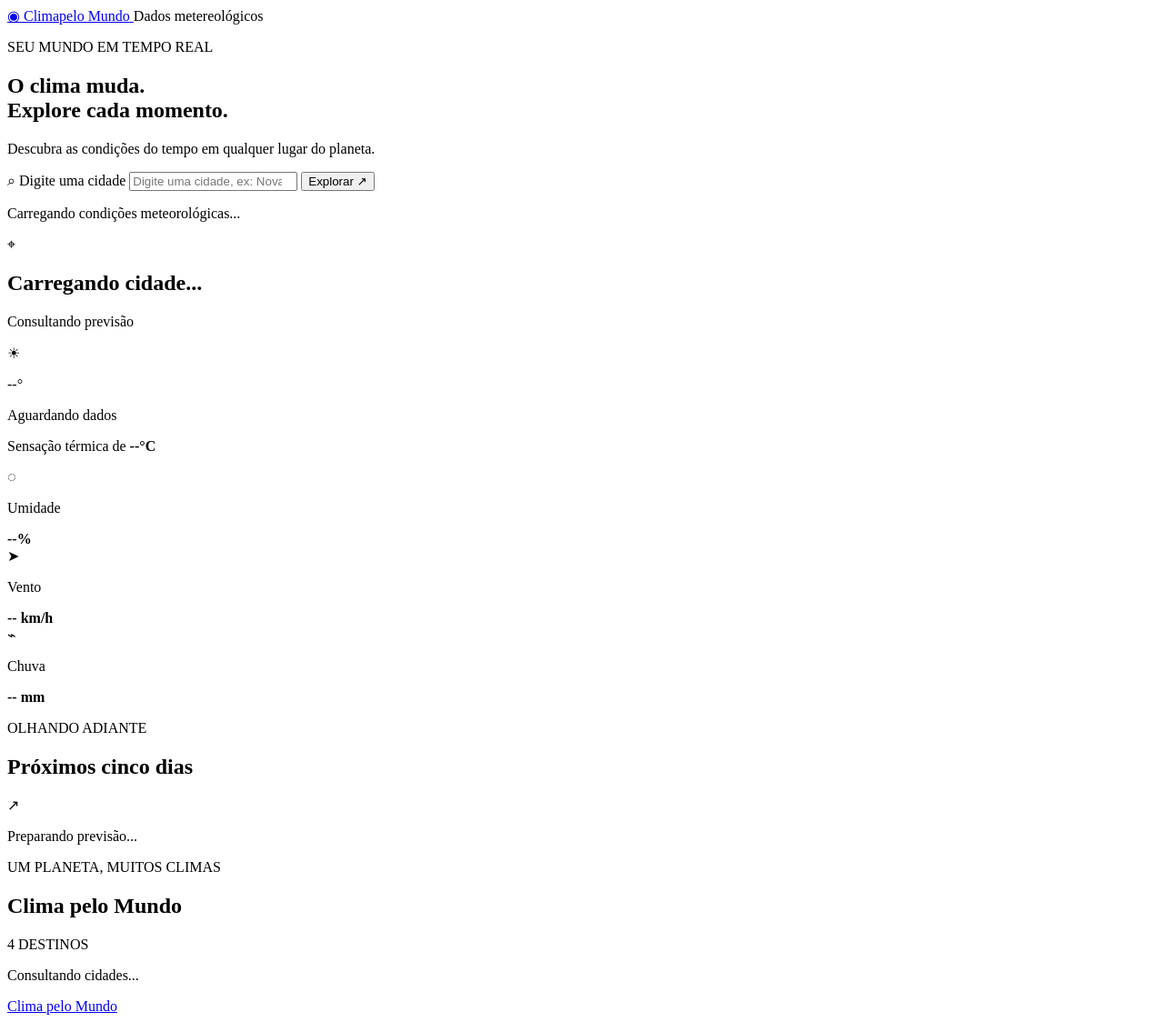
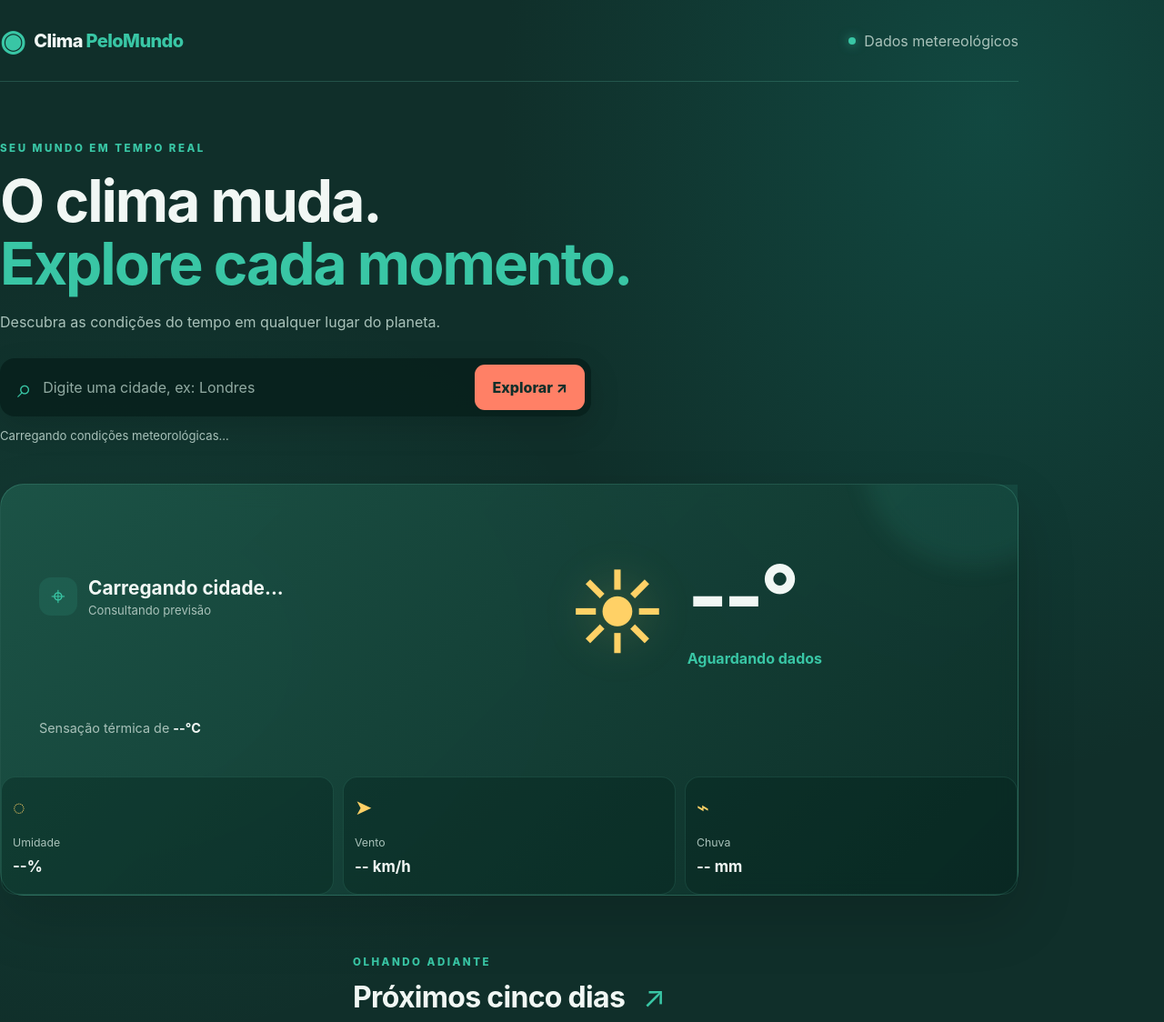
Before and after one commit to LucasGCSilva81/previsao-do-tempo, a plain HTML site: page index.html in a window 1280 px wide. Shown: the top 1124 px of the page at 91% size. Drawn offline with Linux system fonts and the light colour scheme.

Commit message:
Ajustes html, correcao de classes. Aplicado parte da estilizacao.

```diff
--- a/index.html
+++ b/index.html
@@ -25,7 +25,7 @@
 
             <a href="#" class="marca" aria-label="ClimaTempo - início">
                 <span class="marca-icone">◉</span>
-                <span>Clima<span class="marca-raio">pelo Mundo</span></span>
+                <span>Clima<span class="marca-raio"> PeloMundo</span></span>
             </a>
             <span class="status-aovivo">
                 <span class="status-dados"></span>Dados metereológicos</span>
@@ -38,16 +38,16 @@
                 <h1>O clima muda.<br> <span>Explore cada momento.</span></h1>
                 <p class="texto-introducao">Descubra as condições do tempo em qualquer lugar do planeta.</p>
 
-                <form class="pesquisa-fomr" id="pesquisaForm">
+                <form class="pesquisa-form" id="pesquisaForm">
 
                     <span class="pesquisa-icone" aria-hidden="true">⌕</span>
                     <label class="apenas" for="entradaCidade">Digite uma cidade</label>
-                    <input id="entradaCidade" type="search" placeholder="Digite uma cidade, ex: Nova Iorque"
+                    <input id="entradaCidade" type="search" placeholder="Digite uma cidade, ex: Londres"
                         autocomplete="off" required>
                     <button type="submit" id="botao-procura">
                         Explorar <span aria-hidden="true">↗</span></button>
                 </form>
-                <p class="procura-mensagem" id="procuraMensagem" role="status" aria-live="polite">
+                <p class="pesquisa-mensagem" id="pesquisaMensagem" role="status" aria-live="polite">
                     Carregando condições meteorológicas...
                 </p>
             </section>
@@ -103,7 +103,7 @@
                         <p class="tempo-real">OLHANDO ADIANTE</p>
                         <h2>Próximos cinco dias</h2>
                     </div>
-                    <span class="secao-simbolos">↗</span>
+                    <span class="secao-simbolo">↗</span>
                 </div>
                 <div class="grade-previsao" id="gradePrevisao" aria-live="polite">
                     <p class="silenciado">Preparando previsão...</p>
@@ -125,7 +125,7 @@
         </main>
 
         <footer class="footer">
-            <a href="#" class="marca marca-footer">Clima <span class="marca-raio">pelo Mundo</span></a>
+            <a href="#" class="marca marca-footer">Clima<span class="marca-raio">PeloMundo</span></a>
             <p>Feito para explorar o mundo, um dia de cada vez.</p>
             <p class="data-credito">Dados metereológicos: <a href="https://open-meteo.com/" target="_blank" rel="noopener noreferrer">Open-Meteo</a></p>
         </footer>
--- a/style.css
+++ b/style.css
@@ -0,0 +1,536 @@
+:root {
+    --forest: #102f2a;
+    --turquoise: #39c6a5;
+    --green: #147d70;
+    --coral: #ff8066;
+    --solar: #ffd166;
+    --text: #f1f7f4;
+    --muted: #a9c2ba;
+    --panel: rgba(22, 61, 53, 0.78);
+    --border: rgba(110, 219, 190, 0.20);
+}
+
+* {
+    margin: 0;
+    padding: 0;
+    box-sizing: border-box;
+}
+
+html {
+    scroll-behavior: smooth;
+}
+
+body {
+    min-height: 100vh;
+    overflow-x: hidden;
+    background: radial-gradient(ellipse at 85% 8%, rgba(20, 125, 112, 0.32), transparent 35%),
+        radial-gradient(ellipse at 8% 45%, rgba(57, 198, 165, 0.09), transparent 35%),
+        var(--forest);
+    color: var(--text);
+    font-family: Inter, "Segoe UI", Arial, sans-serif;
+    line-height: 1.5;
+}
+
+button, input {
+    font: inherit;
+}
+
+button, a {
+    -webkit-tap-highlight-color: transparent;
+}
+
+a {
+    color: inherit;
+    text-decoration: none;
+}
+
+button:focus-visible, a:focus-visible, input:focus-visible {
+    outline: 2px solid var(--solar);
+    outline-offset: 4px;
+}
+
+.apenas {
+    position: absolute;
+    width: 1px;
+    height: 1px;
+    padding: 0;
+    margin: -1px;
+    overflow: hidden;
+    clip: rect(0, 0, 0, 0);
+    white-space: nowrap;
+    border: 0;
+}
+
+
+.aplicativa {
+    position: relative;
+    z-index: 1;
+    width: min(1120px, calc(100% - 40px));
+    margin: 0;
+}
+
+.barra-topo {
+    min-height: 90px;
+    display: flex;
+    align-items: center;
+    justify-content: space-between;
+    border-bottom: 1px solid var(--border);
+
+}
+
+
+.marca {
+    display: inline-flex;
+    align-items: center;
+    gap: 10px;
+    font-size: 1.25rem;
+    font-weight: 800;
+    letter-spacing: -0.6px;
+}
+
+.marca-icone {
+    color: var(--turquoise);
+    font-size: 2rem;
+}
+
+.marca-raio {
+    color: var(--turquoise);
+}
+
+.status-aovivo {
+    display: flex;
+    align-items: center;
+    gap: 9px;
+    color: var(--muted);
+    font-family: 0.8rem;
+}
+
+.status-dados {
+    width: 8px;
+    min-height: 8px;
+    border-radius: 50%;
+    background: var(--turquoise);
+    box-shadow: 0 0 12px rgba(57, 198, 165, 0.7);
+    animation: pulse 2s infinite;
+}
+
+
+.introducao {
+    padding: 65px 0 38px;
+    max-width: 760px;
+}
+
+.tempo-real {
+    color: var(--turquoise);
+    font-size: 0.72rem;
+    font-weight: 800;
+    letter-spacing: 2.5px;
+}
+
+.introducao h1 {
+    margin-top: 14px;
+    font-size: clamp(2.4rem, 5vw, 4.2rem);
+    line-height: 1.08;
+    letter-spacing: -2px;
+}
+
+.introducao h1 span {
+    color: var(--turquoise);
+}
+
+.texto-introducao {
+    margin-top: 18px;
+    color: var(--muted);
+    font-size: 1rem;
+}
+
+.pesquisa-form {
+    display: flex;
+    align-items: center;
+    gap: 12px;
+    width: min(650px, 100%);
+    margin-top: 28px;
+    padding: 7px;
+    background: rgba(6, 30, 26, 0.78);
+    border-radius: 16px;
+    box-shadow: 0 12px 35px rgba(0, 0, 0, 0.12);
+}
+
+.pesquisa-icone {
+    padding-left: 12px;
+    color: var(--turquoise);
+    font-size: 1.8rem;
+}
+
+.pesquisa-form input {
+    width: 100%;
+    min-width: 0;
+    color: var(--text);
+    background: transparent;
+    border: 0;
+    outline: none;
+    padding: 12px 0;
+}
+
+.pesquisa-form input::placeholder {
+    color: #91aaa2;
+}
+
+.pesquisa-form input:focus-visible {
+    outline: none;
+}
+
+.pesquisa-form:focus-within {
+    outline: 2px solid var(--solar);
+    outline-offset: 3px;
+}
+
+.pesquisa-form button {
+    flex-shrink: 0;
+    border: 0;
+    border-radius: 11px;
+    padding: 13px 19px;
+    color: var(--forest);
+    background: var(--coral);
+    font-weight: 800;
+    cursor: pointer;
+    transition: transform 0.2s, filter 0.2s;
+}
+
+.pesquisa-form button:hover {
+    transform: translateY(-2px);
+    filter: brightness(1.08);
+}
+
+.pesquisa-form button:disabled {
+    opacity: 0.65;
+    cursor: wait;
+    transform: none;
+}
+
+
+.pesquisa-mensagem {
+    min-height: 24px;
+    margin-top: 12px;
+    color: var(--muted);
+    font-size: 0.82rem;
+}
+
+.pesquisa-mensagem.error {
+    color: var(--coral);
+}
+
+.painel {
+    background: linear-gradient(135deg, rgba(30, 88, 74, 0.85), rgba(12, 46, 40, 0.88));
+    border: 1px solid var(--border);
+    border-radius: 26px;
+    box-shadow: 0 25px 65px rgba(0, 0, 0, 0.16);
+    backdrop-filter: blur(12px);
+}
+
+.menu-atual{
+    position: relative;
+    overflow: hidden;
+    display: grid;
+    grid-template-columns: 1.1fr 0.9fr;
+    gap: 28px;
+    padding: clamp(24px, 4vw, 42px);
+    animation: rise-in 0.65s ease both;
+}
+
+.menu-atual::after {
+    content: "";
+    position: absolute;
+    width: 240px;
+    height: 240px;
+    top: -150px;
+    right: -70px;
+    border-radius: 50%;
+    background: rgba(57, 198, 165, 0.10);
+    filter: blur(12px);
+    pointer-events: none;
+}
+
+.linha-local {
+    display: flex;
+    align-items: center;
+    gap: 12px;
+}
+
+.span-local {
+    display: grid;
+    place-items: center;
+    width: 42px;
+    height: 42px;
+    border-radius: 13px;
+    background: rgba(57, 198, 165, 0.12);
+    color: var(--turquoise);
+    font-size: 1.7rem;
+}
+
+.linha-local h2 {
+    font-size: 1.3rem;
+}
+
+.linha-local p {
+    color: var(--muted);
+    font-size: 0.82rem;
+}
+
+.linha-temperatura {
+    display: flex;
+    align-items: center;
+    gap: 22px;
+    margin-top: 32px;
+}
+
+.tempo-icone {
+    color: var(--solar);
+    font-size: clamp(4rem, 8vw, 6.5rem);
+    line-height: 1;
+    filter: drop-shadow(0 0 22px rgba(255, 209, 102, 0.2));
+    animation: float 4s ease-in-out infinite;
+}
+
+.temperatura {
+    font-size: clamp(4rem, 8vw, 6rem);
+    font-weight: 750;
+    line-height: 1;
+    letter-spacing: -5px;
+}
+
+.descricao-tempo {
+    margin-top: 9px;
+    color: var(--turquoise);
+    font-size: 1rem;
+    font-weight: 650;
+}
+
+.sensacao-termica {
+    margin-top: 26px;
+    color: var(--muted);
+    font-size: 0.9rem;
+}
+
+.sensacao-termica strong {
+    color: var(--text);
+}
+
+.tempo-detalhes {
+    display: grid;
+    grid-template-columns: repeat(3, minmax(0, 1fr));
+    align-self: end;
+    gap: 10px;
+}
+
+
+.cartao-detalhes {
+    min-width: 0;
+    padding: 16px 12px;
+    background: rgba(4, 33, 28, 0.35);
+    border: 1px solid rgba(110, 219, 190, 0.13);
+    border-radius: 16px;
+}
+
+.detalhe-icone {
+    color: var(--solar);
+    font-size: 1.45rem;
+}
+
+.cartao-detalhes p {
+    margin-top: 12px;
+    color: var(--muted);
+    font-size: 0.77rem;
+}
+
+.cartao-detalhes strong {
+    display: block;
+    margin-top: 5px;
+    font-size: 1.05rem;
+    overflow-wrap: anywhere;
+}
+
+.secao-previsao, .secao-mundo {
+    padding-top: 65px;
+}
+
+.secao-cabecalho {
+    display: flex;
+    justify-content: center;
+    align-items: end;
+    gap: 20px;
+    margin-bottom: 23px;
+}
+
+.secao-cabecalho h2 {
+    margin-top: 6px;
+    font-size: clamp(1.5rem, 3vw, 2rem);
+    letter-spacing: -0.7px;
+}
+
+.secao-simbolo {
+    color: var(--turquoise);
+    font-size: 2rem;
+}
+
+.grade-previsao {
+    display: grid;
+    grid-template-columns: repeat(5, minmax(0, 1fr));
+    gap: 14px;
+}
+
+.forecast-card {
+    padding: 23px 12px;
+    text-align: center;
+    background: var(--panel);
+    border: 1px solid var(--border);
+    border-radius: 20px;
+    transition: transform 0.25s, border-color 0.25s, background 0.25s;
+    animation: rise-in 0.55s ease both;
+}
+.forecast-card:hover, .world-card:hover {
+    transform: translateY(-5px);
+    border-color: rgba(57, 198, 165, 0.7);
+    background: rgba(30, 88, 74, 0.92);
+}
+.forecast-day {
+    color: var(--muted);
+    font-size: 0.82rem;
+    font-weight: 650;
+}
+
+.forecast-icon {
+    display: block;
+    margin: 18px 0;
+    color: var(--solar);
+    font-size: 2.4rem;
+    line-height: 1.2;
+}
+.forecast-description {
+    min-height: 36px;
+    color: var(--muted);
+    font-size: 0.75rem;
+}
+.forecast-temps {
+    display: flex;
+    justify-content: center;
+    gap: 12px;
+    margin-top: 13px;
+    font-size: 0.95rem;
+}
+.forecast-temps strong {
+    color: var(--text);
+}
+.forecast-temps span {
+    color: var(--muted);
+}
+.rain-chance {
+    margin-top: 12px;
+    color: var(--turquoise);
+    font-size: 0.75rem;
+}
+
+.marca-mundo {
+    padding: 7px 11px;
+    color: var(--turquoise);
+    background: rgba(57, 198, 165, 0.10);
+    border: 1px solid var(--border);
+    border-radius: 999px;
+    font-size: 0.7rem;
+    font-weight: 800;
+    letter-spacing: 1px;
+}
+
+.grade.mundo {
+    display: grid;
+    grid-template-columns: repeat(4, minmax(0, 1fr));
+    gap: 14px;
+}
+
+.world-card {
+    min-width: 0;
+    padding: 22px 18px;
+    background: var(--panel);
+    border: 1px solid var(--border);
+    border-radius: 20px;
+    cursor: pointer;
+    transition: transform 0.25s, border-color 0.25s, background 0.25s;
+    animation: rise-in 0.55s ease both;
+}
+
+.world-card h3 {
+    overflow-wrap: anywhere;
+    font-size: 1rem;
+}
+
+.world-country {
+    min-height: 22px;
+    margin-top: 3px;
+    color: var(--muted);
+    font-size: 0.76rem;
+}
+
+.world-weather {
+    display: flex;
+    align-items: center;
+    justify-content: space-between;
+    gap: 8px;
+    margin-top: 18px;
+}
+
+.world-icon {
+    color: var(--solar);
+    font-size: 2.5rem;
+}
+
+.world-temp {
+    font-size: 1.9rem;
+    font-weight: 750;
+    letter-spacing: -1px;
+}
+
+.world-description {
+    margin-top: 12px;
+    color: var(--muted);
+    font-size: 0.8rem;
+}
+
+.world-action {
+    display: block;
+    margin-top: 15px;
+    color: var(--turquoise);
+    font-size: 0.78rem;
+    font-weight: 700;
+}
+
+
+.silenciado {
+    grid-column: 1 / -1;
+    padding: 20px 0;
+    color: var(--muted);
+}
+
+.footer {
+    margin-top: 80px;
+    padding: 30px 0;
+    display: flex;
+    flex-wrap: wrap;
+    align-items: center;
+    justify-content: space-between;
+    gap: 16px;
+    border-top: 1px solid var(--border);
+    color: var(--muted);
+    font-size: 0.78rem;
+}
+
+.marca-footer {
+    color: var(--text);
+    font-size: 1rem;
+}
+
+
+.data-credito a {
+    color: var(--turquoise);
+    text-decoration: underline;
+    text-underline-offset: 3px;
+}
```
